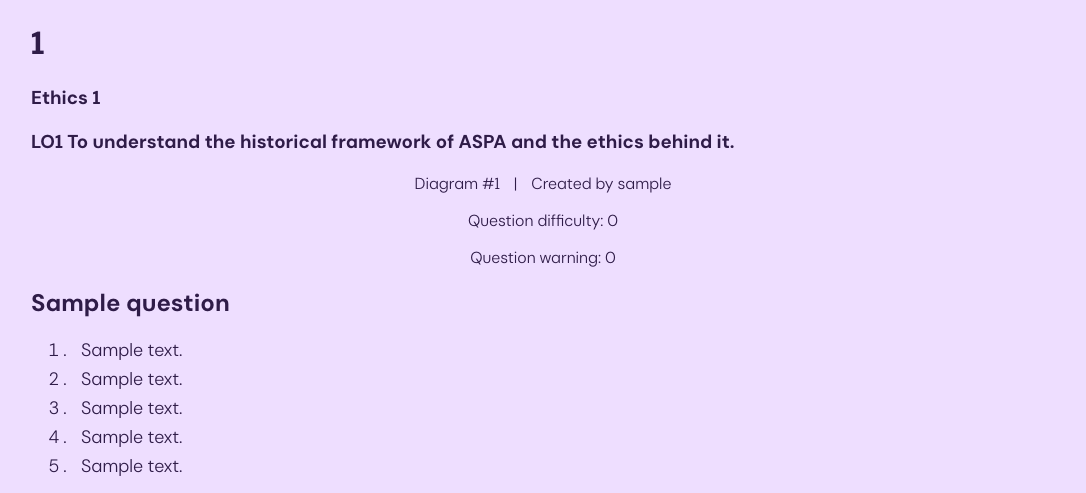
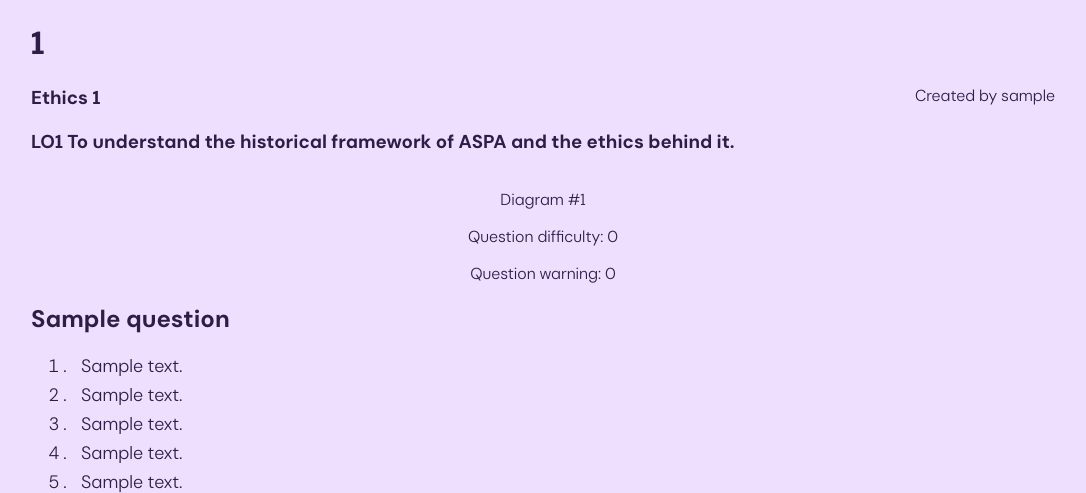
Before and after one commit to stillprocrastinating/UDP5WA4CF-UN03_back_end_development, a Django app: a page that uses question/templates/question/question_detail.html in a window 1280 px wide. Shown: the part 136-629 px from the top of the page, without its empty margins (97-1183 px from the left). Run offline with Django 5.2, Linux system fonts and the light colour scheme; tables that the repository leaves empty hold one stand-in row (values such as "Sample post").

Commit message:
.flex-section{}

```diff
--- a/0_static/css/style.css
+++ b/0_static/css/style.css
@@ -242,6 +242,23 @@
     padding: 10px;
 }
 
+.flex-section {
+    display: flex;
+    justify-content: space-between;
+    flex-wrap: wrap;
+}
+
+.flex-accommodate {
+    flex-shrink: 9;
+    order: 1;
+}
+
+.flex-stubborn {
+    flex: 2 1 100%;
+    order: 3;
+    justify-self: left;
+}
+
 
 /* font */
 
@@ -467,6 +484,17 @@ input {
 /*     | |     | |   |     |     |  ||     |
 /*  |||   |||| |  || ||||| ||||| |   |  |||  */
 
+@media screen and (max-width: 768px) {
+    .flex-accommodate,
+    .flex-stubborn {
+        order: initial;
+    }
+
+    .font-medium {
+        font-size: medium;
+    }
+}
+
 @media screen and (max-width: 992px) {
     .navbar {
         flex-flow: wrap;
--- a/question/templates/question/question_detail.html
+++ b/question/templates/question/question_detail.html
@@ -3,9 +3,12 @@
 {% block question_detail %}
 
 <h1>{{ question.id }}</h1>
-<h3 class="q-module">Ethics 1</h3>
-<h3 class="q-lo">{{ question.lo }}</h3>
-<p class="center q-meta"><span class="q-type">{{ question.type }}</span> #{{ question.number }} <span class="padding-left-right">|</span> Created by {{ question.author }}</p>
+<section class="flex-section">
+    <h3 class="flex-accommodate margin-0 q-module">Ethics 1</h3>
+    <h3 class="flex-stubborn q-lo">{{ question.lo }}</h3>
+    <p class="flex-accommodate margin-0">Created by {{ question.author }}</p>
+</section>
+<p class="center q-meta"><span class="q-type">{{ question.type }}</span> #{{ question.number }}</p>
 <p class="center q-difficulty">Question difficulty: {{ question.q_difficulty }}</p>
 <p class="center q-warning">Question warning: {{ question.warning }}</p>     <!-- Create modal -->
 <h2 class="q-question">{{ question.question }}</h2>
```
Also changed, not shown: test/templates/test/test_detail.html (+5 -1 lines).
